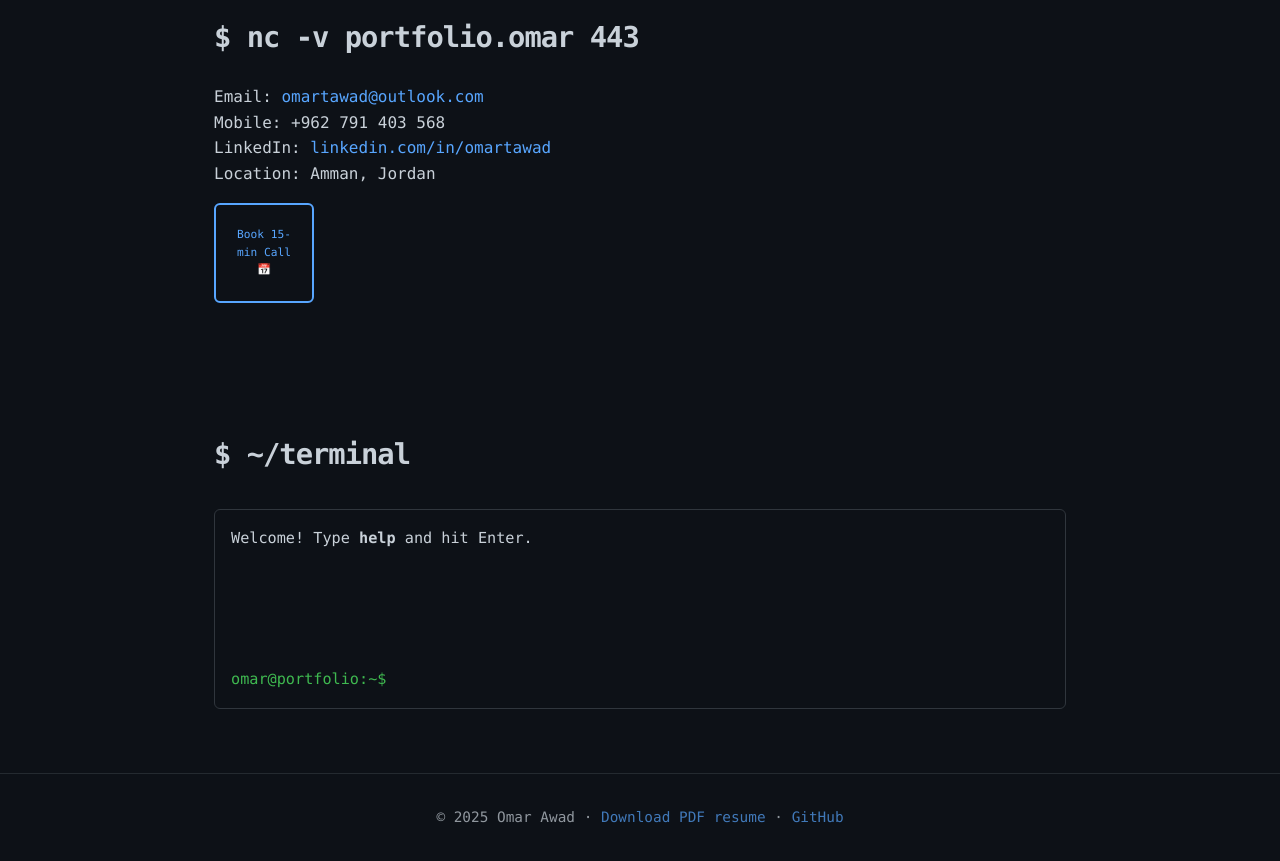
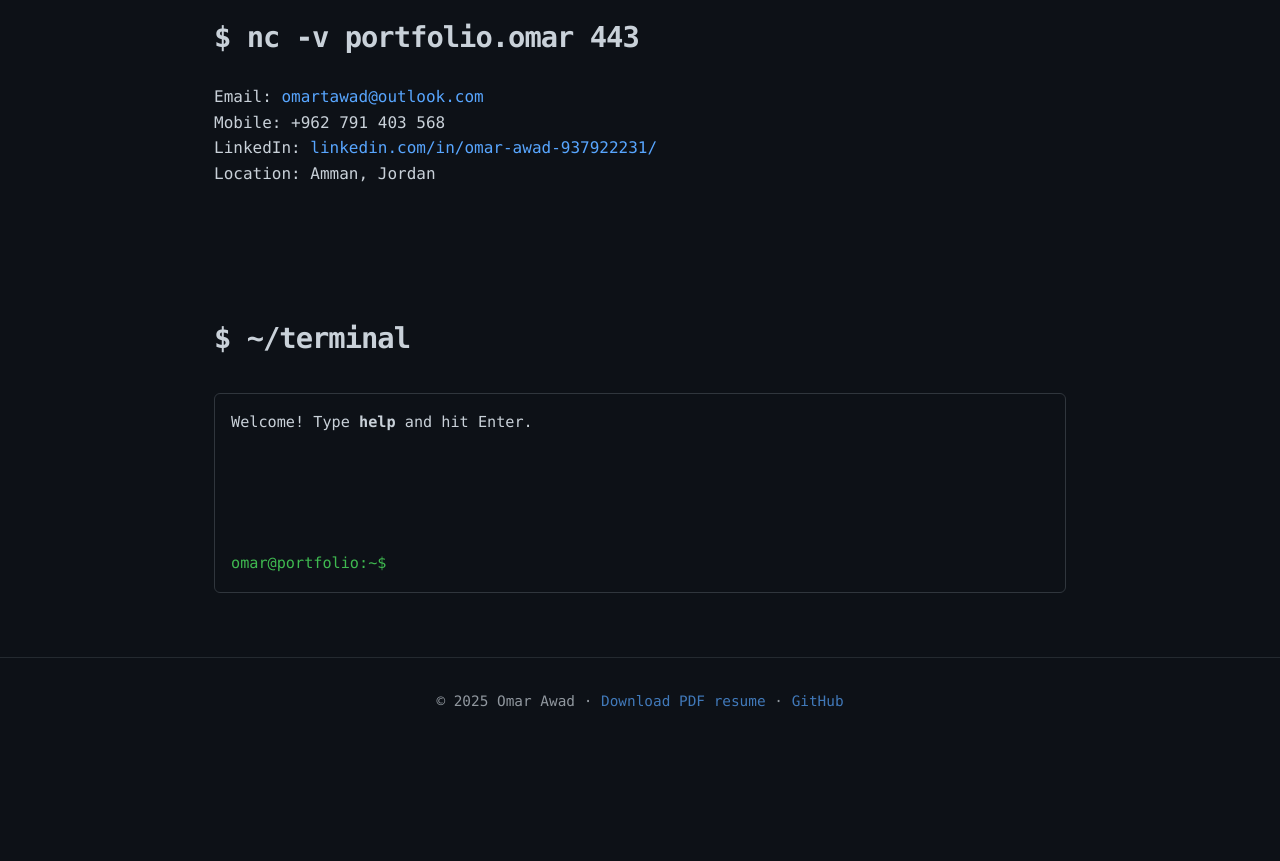
Before and after one commit to OmarThaerAwad/OmarThaerAwad.github.io, a plain HTML site: page index.html in a window 1280 px wide. Shown: the part 2980-3841 px from the top of the page. After the commit the page ends 3725 px from the top, so only its background shows below. Drawn offline with Linux system fonts and the light colour scheme.

```diff
--- a/index.html
+++ b/index.html
@@ -272,15 +272,15 @@
     <p>
       Email: <a href="mailto:omartawad@outlook.com">omartawad@outlook.com</a><br>
       Mobile: +962 791 403 568<br>
-      LinkedIn: <a href="https://linkedin.com/in/omartawad" target="_blank" rel="noopener">linkedin.com/in/omartawad</a><br>
+      LinkedIn: <a href="https://www.linkedin.com/in/omar-awad-937922231/" target="_blank" rel="noopener">linkedin.com/in/omar-awad-937922231/</a><br>
       Location: Amman, Jordan
     </p>
     <!-- TODO 2: paste your Calendly link -->
-    <p style="margin-top:1rem">
+    <!--<p style="margin-top:1rem">
       <a class="badge" href="https://calendly.com/omartawad/15min" target="_blank" style="padding:1rem;border-radius:6px;display:inline-block">
         Book 15-min Call 📅
       </a>
-    </p>
+    </p> -->
   </section>
 
   <!-- ---------- INTERACTIVE TERMINAL ---------- -->
@@ -343,4 +343,5 @@
   <!-- Global site tag (gtag.js) - Google Analytics -->
   <!-- <script async src="https://www.googletagmanager.com/gtag/js?id=GA_MEASUREMENT_ID"></script> ... -->
 </body>
+
 </html>
```
